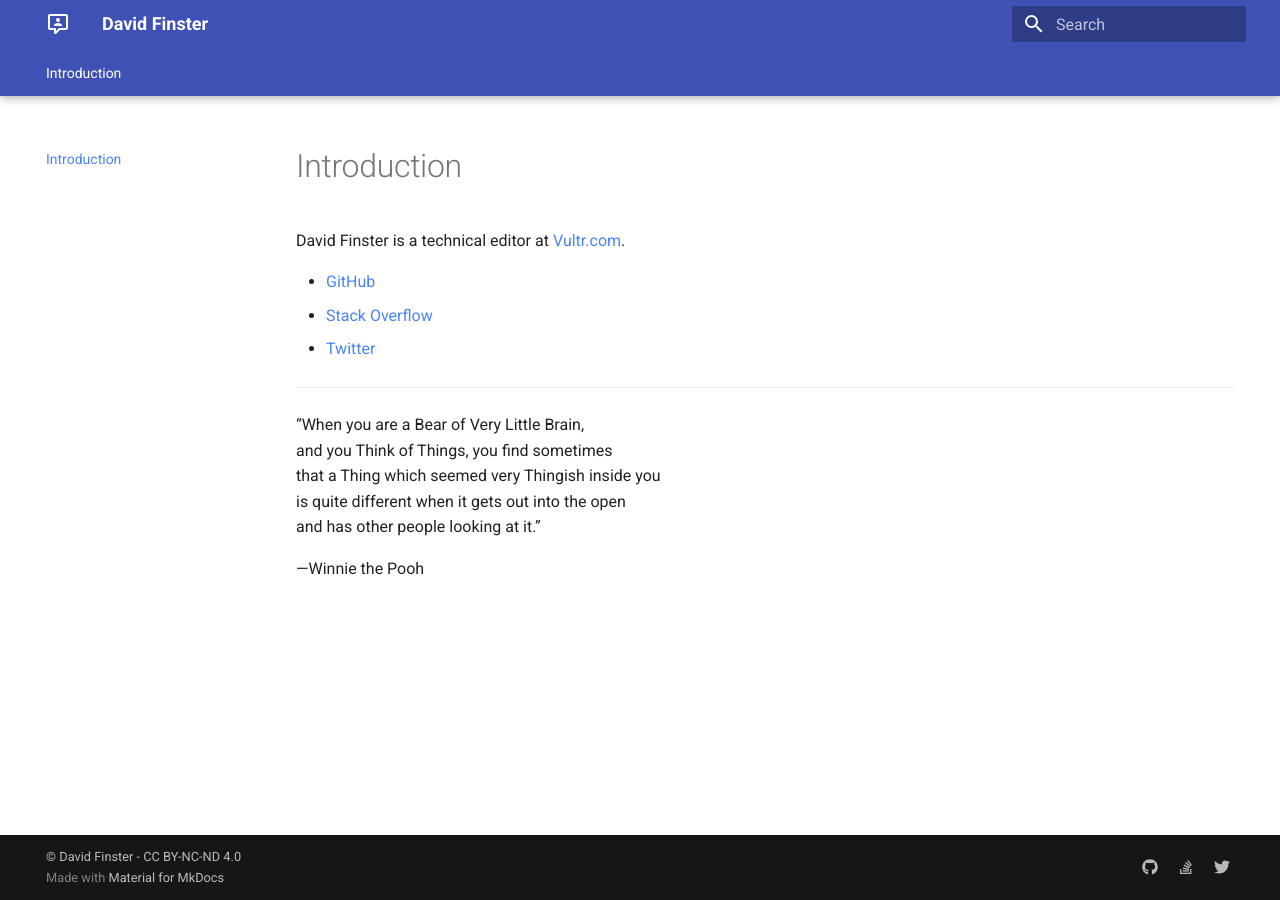
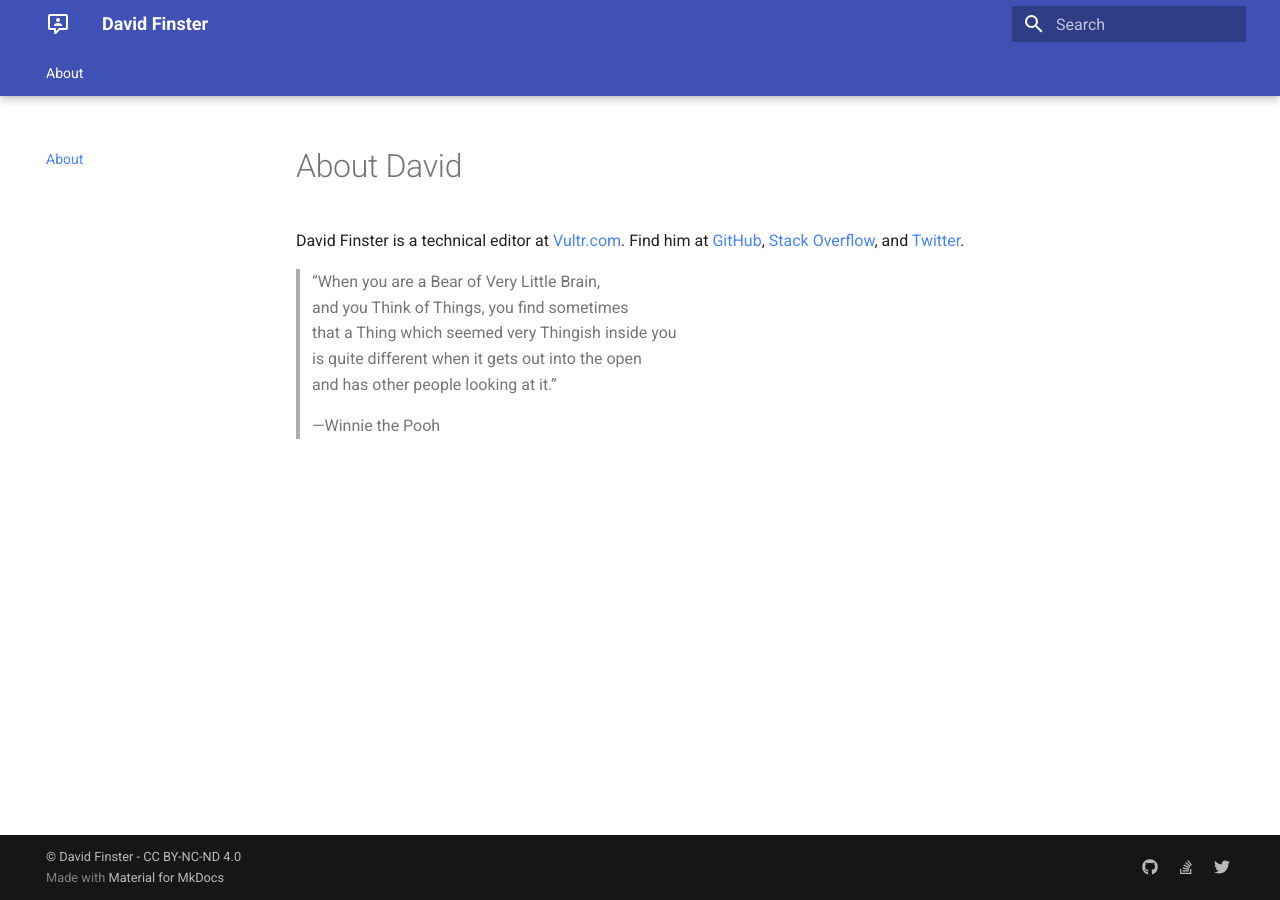
Before and after one commit to dfinr/dfinr.github.io, an MkDocs documentation site: the page built from docs/index.md, in a window 1280 px wide. Built offline with MkDocs 1.6.1 and Material for MkDocs 9.7.7, drawn with Linux system fonts in a browser that asks for light colours.

Commit message:
Update index

```diff
--- a/docs/index.md
+++ b/docs/index.md
@@ -1,17 +1,11 @@
-# Introduction
+# About David
 
-David Finster is a technical editor at [Vultr.com](https://www.vultr.com).
+David Finster is a technical editor at [Vultr.com](https://www.vultr.com). Find him at [GitHub](https://github.com/dfinr), [Stack Overflow](https://stackoverflow.com/users/13642710/dfinr?tab=profile), and [Twitter](https://twitter.com/dfinr).
 
-* [GitHub](https://github.com/dfinr)
-* [Stack Overflow](https://stackoverflow.com/users/13642710/dfinr?tab=profile)
-* [Twitter](https://twitter.com/dfinr)
-
----
-
-“When you are a Bear of Very Little Brain,
-and you Think of Things, you find sometimes
-that a Thing which seemed very Thingish inside you
-is quite different when it gets out into the open
-and has other people looking at it.”
-
-—Winnie the Pooh
+> “When you are a Bear of Very Little Brain,
+> and you Think of Things, you find sometimes
+> that a Thing which seemed very Thingish inside you
+> is quite different when it gets out into the open
+> and has other people looking at it.”
+>
+> —Winnie the Pooh
--- a/mkdocs.yml
+++ b/mkdocs.yml
@@ -3,7 +3,7 @@ site_description: About David Finster
 site_author: David Finster
 copyright: '&copy; <a href="https://www.dfinr.com">David Finster</a> - <a href="https://github.com/dfinr/dfinr.github.io/blob/mkdocs/LICENSE.md">CC BY-NC-ND 4.0</a>'
 nav:
-    - 'Introduction': 'index.md'
+    - 'About': 'index.md'
 docs_dir: docs
 remote_branch: site
 use_directory_urls: true
```
